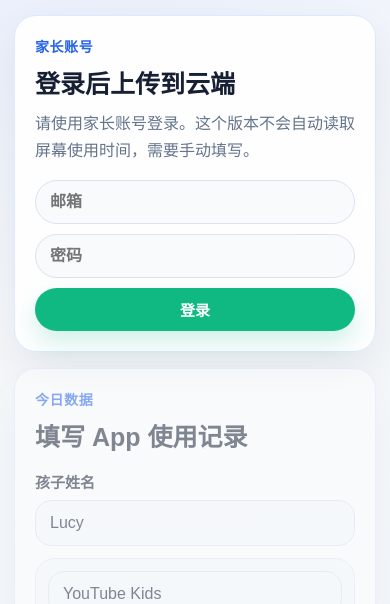
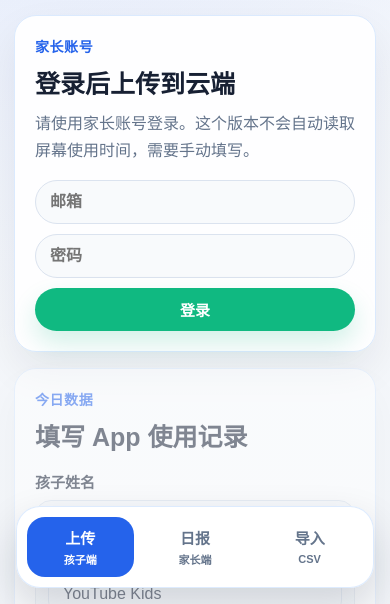
Before and after one commit to meiyea-ux/kid-daily, a plain HTML site: page child.html in a window 390 px wide. Shown: the part 240-844 px from the top of the page. Drawn offline with nearby package versions, Linux system fonts and the light colour scheme.

Commit message:
Add mobile bottom navigation

```diff
--- a/child.html
+++ b/child.html
@@ -97,6 +97,21 @@
       <p>这个页面适合先验证“孩子设备上传，家长网页查看”的闭环。真正自动读取 iOS 屏幕使用时间，需要后续开发原生 iOS App。</p>
     </section>
   </main>
+
+  <nav class="mobile-tab-bar" aria-label="手机端导航">
+    <a class="active" href="child.html">
+      <strong>上传</strong>
+      <span>孩子端</span>
+    </a>
+    <a href="daily.html">
+      <strong>日报</strong>
+      <span>家长端</span>
+    </a>
+    <a href="import.html">
+      <strong>导入</strong>
+      <span>CSV</span>
+    </a>
+  </nav>
   <script src="https://cdn.jsdelivr.net/npm/@supabase/supabase-js@2/dist/umd/supabase.min.js"></script>
   <script src="pwa.js"></script>
   <script src="child.js"></script>
--- a/style.css
+++ b/style.css
@@ -1187,7 +1187,7 @@ a {
 .child-app-page {
   max-width: 720px;
   margin: 0 auto;
-  padding: 24px 18px 48px;
+  padding: 24px 18px 116px;
   box-sizing: border-box;
 }
 
@@ -1337,6 +1337,48 @@ a {
 .child-success-grid strong {
   color: #172033;
   font-size: 20px;
+}
+
+.mobile-tab-bar {
+  position: fixed;
+  right: 16px;
+  bottom: 16px;
+  left: 16px;
+  z-index: 20;
+  display: none;
+  grid-template-columns: repeat(3, 1fr);
+  gap: 8px;
+  max-width: 680px;
+  margin: 0 auto;
+  padding: 10px;
+  border: 1px solid rgba(219, 234, 254, 0.92);
+  border-radius: 24px;
+  background: rgba(255, 255, 255, 0.94);
+  box-shadow: 0 18px 42px rgba(15, 23, 42, 0.16);
+  backdrop-filter: blur(16px);
+}
+
+.mobile-tab-bar a {
+  display: grid;
+  gap: 3px;
+  justify-items: center;
+  padding: 10px 8px;
+  border-radius: 18px;
+  color: #64748b;
+  font-weight: 900;
+}
+
+.mobile-tab-bar a.active {
+  background: #2563eb;
+  color: #ffffff;
+}
+
+.mobile-tab-bar strong {
+  font-size: 15px;
+}
+
+.mobile-tab-bar span {
+  font-size: 11px;
 }
 
 @media (max-width: 720px) {
@@ -1441,7 +1483,7 @@ a {
   }
 
   .child-app-page {
-    padding: 22px 14px 36px;
+    padding: 22px 14px 112px;
   }
 
   .child-hero {
@@ -1476,6 +1518,10 @@ a {
   .child-actions .primary-button,
   .child-actions .secondary-button {
     width: 100%;
+  }
+
+  .mobile-tab-bar {
+    display: grid;
   }
 
 }
```
